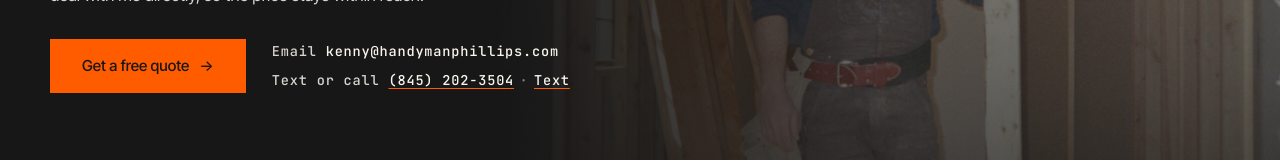
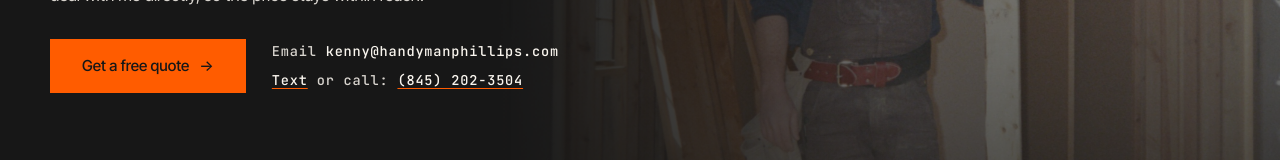
Before and after one commit to kendosa/handymanphillips.com, a plain HTML site: page index.html in a window 1280 px wide. Shown: the part 429-589 px from the top of the page. Drawn offline with Linux system fonts and the light colour scheme.

Commit message:
Hero: Text link, then call: number
Co-Authored-By: Claude Opus 5.5 <noreply@anthropic.com>

```diff
--- a/assets/site.css
+++ b/assets/site.css
@@ -210,6 +210,7 @@
   .hero-actions { margin-top: 30px; display: flex; flex-wrap: wrap; gap: 14px 26px; align-items: center; }
   .hero-phone { font-family: var(--mono); font-size: 0.85rem; letter-spacing: 0.06em; color: rgba(250,246,239,.85); }
   .hero-phone strong { color: var(--cream); font-weight: 500; }
+  .hero-phone .hero-text { color: var(--cream); text-decoration: underline; text-underline-offset: 3px; text-decoration-color: var(--orange); }
   .hero-contact { display: flex; flex-direction: column; gap: 8px; }
   /* Phone number is assembled by JS on tap so it never sits in the HTML for scrapers. */
   .ph-num a { color: inherit; }
--- a/index.html
+++ b/index.html
@@ -73,7 +73,7 @@
           <a href="#contact" class="btn btn-orange">Get a free quote <span class="arrow">→</span></a>
           <div class="hero-contact">
             <a href="mailto:kenny@handymanphillips.com" class="hero-phone">Email <strong>kenny@handymanphillips.com</strong></a>
-            <span class="hero-phone">Text or call <strong class="ph-num" data-variant="inline"><a href="tel:+18452023504">(845) 202-3504</a><span class="ph-sep">·</span><a href="sms:+18452023504?&amp;body=Hi%20Kenny%2C%20I%20found%20you%20on%20handymanphillips.com.%20I%20need%20help%20with%20">Text</a></strong></span>
+            <span class="hero-phone"><a class="hero-text" href="sms:+18452023504?&amp;body=Hi%20Kenny%2C%20I%20found%20you%20on%20handymanphillips.com.%20I%20need%20help%20with%20">Text</a> or call: <strong class="ph-num" data-variant="inline"><a href="tel:+18452023504">(845) 202-3504</a></strong></span>
           </div>
         </div>
       </div>
```
